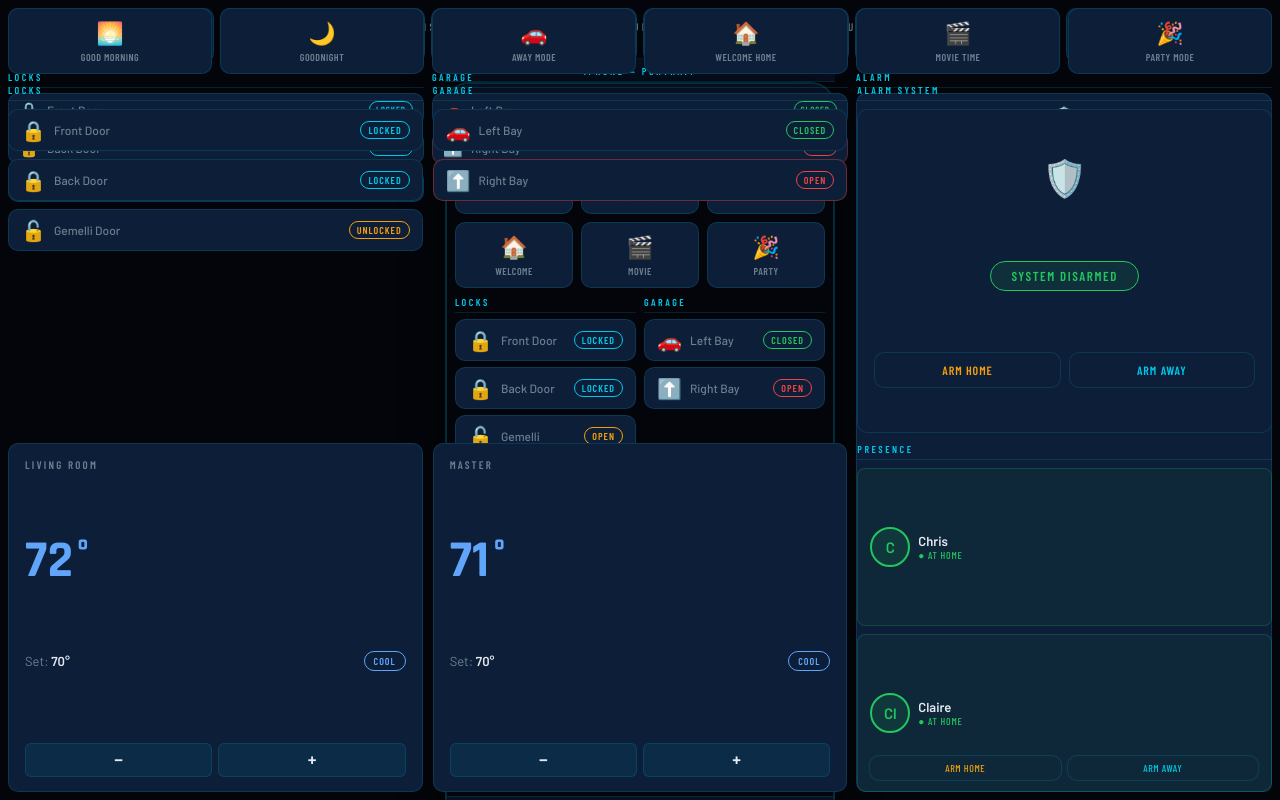
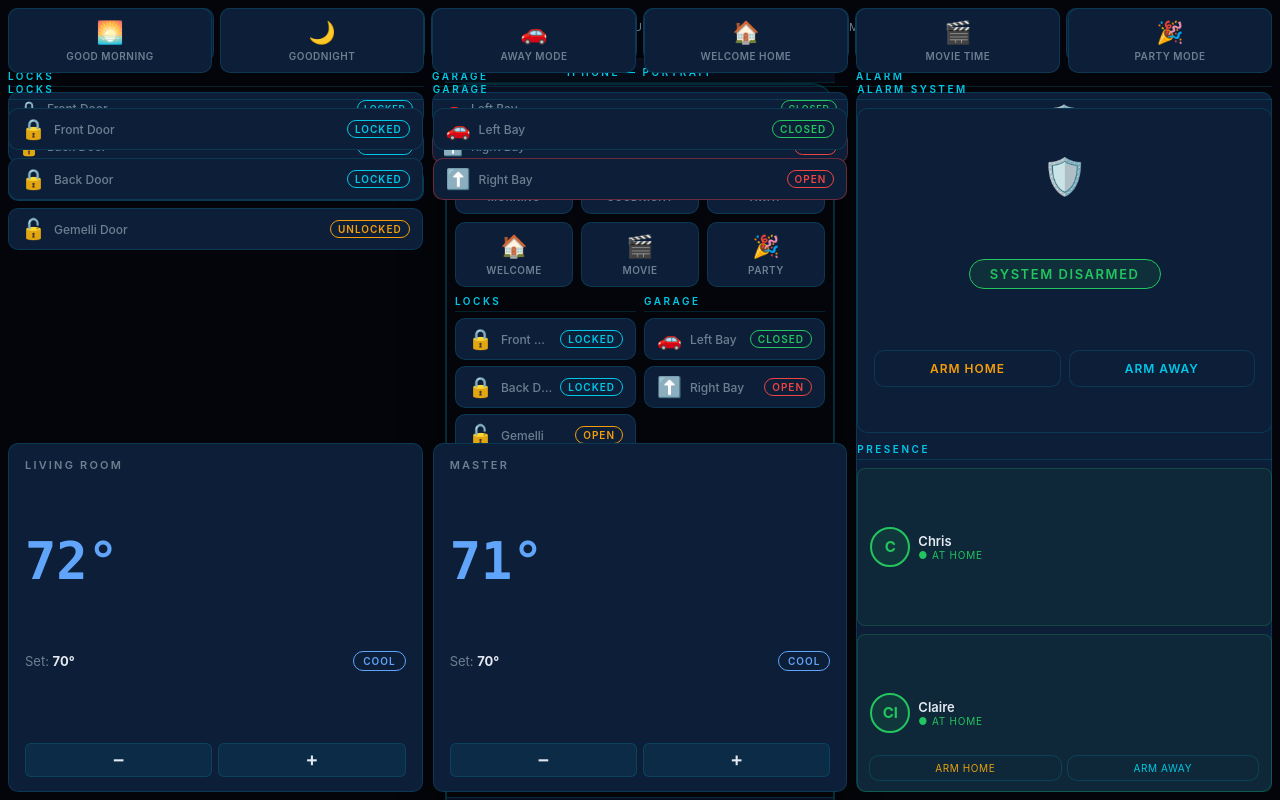
Before and after one commit to chris-kintegratedSystems/ha-dashboard, a plain HTML site: page mockup.html in a window 1280 px wide. Drawn offline with nearby package versions, Linux system fonts and the light colour scheme.

Commit message:
fix: remove Google Fonts — eliminates render-blocking on mobile cellular

```diff
--- a/mockup.html
+++ b/mockup.html
@@ -44,7 +44,7 @@ html, body {
   overflow: hidden;
   background: var(--bg-base);
   color: var(--text-primary);
-  font-family: 'Barlow', sans-serif;
+  font-family: -apple-system, BlinkMacSystemFont, 'Segoe UI', system-ui, sans-serif;
 }
 
 /* ── SHELL ─────────────────────────────────────────────────── */
@@ -67,7 +67,7 @@ html, body {
   gap: 12px;
 }
 .status-clock {
-  font-family: 'Rajdhani', sans-serif;
+  font-family: ui-monospace, 'SF Mono', Consolas, monospace;
   font-size: 22px;
   font-weight: 700;
   color: var(--text-primary);
@@ -75,7 +75,7 @@ html, body {
   min-width: 72px;
 }
 .status-date {
-  font-family: 'Barlow Condensed', sans-serif;
+  font-family: -apple-system, BlinkMacSystemFont, 'Segoe UI', system-ui, sans-serif;
   font-size: 11px;
   letter-spacing: 0.12em;
   color: var(--text-muted);
@@ -91,9 +91,9 @@ html, body {
   color: var(--text-primary);
 }
 .status-weather .icon { font-size: 18px; }
-.status-weather .temp { font-family: 'Rajdhani', sans-serif; font-size: 18px; font-weight: 600; }
+.status-weather .temp { font-family: ui-monospace, 'SF Mono', Consolas, monospace; font-size: 18px; font-weight: 600; }
 .alarm-badge {
-  font-family: 'Barlow Condensed', sans-serif;
+  font-family: -apple-system, BlinkMacSystemFont, 'Segoe UI', system-ui, sans-serif;
   font-size: 11px;
   font-weight: 600;
   letter-spacing: 0.12em;
@@ -160,7 +160,7 @@ html, body {
 .nav-item.active { color: var(--accent-cyan); }
 .nav-item svg { width: 24px; height: 24px; fill: currentColor; }
 .nav-label {
-  font-family: 'Barlow Condensed', sans-serif;
+  font-family: -apple-system, BlinkMacSystemFont, 'Segoe UI', system-ui, sans-serif;
   font-size: 10px;
   font-weight: 600;
   letter-spacing: 0.08em;
@@ -186,9 +186,9 @@ html, body {
 .card-row { display: flex; align-items: center; gap: 8px; }
 .card-icon { font-size: 20px; flex-shrink: 0; line-height: 1; }
 .card-label { font-size: 12px; font-weight: 500; color: var(--text-muted); flex: 1; white-space: nowrap; overflow: hidden; text-overflow: ellipsis; }
-.card-value { font-family: 'Rajdhani', sans-serif; font-size: 20px; font-weight: 700; line-height: 1; }
+.card-value { font-family: ui-monospace, 'SF Mono', Consolas, monospace; font-size: 20px; font-weight: 700; line-height: 1; }
 .card-state {
-  font-family: 'Barlow Condensed', sans-serif;
+  font-family: -apple-system, BlinkMacSystemFont, 'Segoe UI', system-ui, sans-serif;
   font-size: 10px; font-weight: 600; letter-spacing: 0.1em;
   text-transform: uppercase; padding: 2px 7px;
   border-radius: 10px; border: 1px solid currentColor;
@@ -207,7 +207,7 @@ html, body {
 
 /* Section title */
 .section-title {
-  font-family: 'Barlow Condensed', sans-serif;
+  font-family: -apple-system, BlinkMacSystemFont, 'Segoe UI', system-ui, sans-serif;
   font-size: 10px; font-weight: 600; letter-spacing: 0.25em;
   text-transform: uppercase; color: var(--accent-cyan);
   padding-bottom: 4px;
@@ -248,7 +248,7 @@ html, body {
 .quick-card:active { background: var(--bg-card-hover); border-color: var(--border-bright); }
 .quick-card .q-icon { font-size: 22px; }
 .quick-card .q-label {
-  font-family: 'Barlow Condensed', sans-serif;
+  font-family: -apple-system, BlinkMacSystemFont, 'Segoe UI', system-ui, sans-serif;
   font-size: 10px; font-weight: 600; letter-spacing: 0.05em;
   text-transform: uppercase; color: var(--text-muted);
 }
@@ -261,7 +261,7 @@ html, body {
   gap: var(--gap);
 }
 .security-grid .col-header {
-  font-family: 'Barlow Condensed', sans-serif;
+  font-family: -apple-system, BlinkMacSystemFont, 'Segoe UI', system-ui, sans-serif;
   font-size: 10px; font-weight: 600; letter-spacing: 0.2em;
   text-transform: uppercase; color: var(--accent-cyan);
   padding: 0 2px;
@@ -306,12 +306,12 @@ html, body {
 }
 .climate-card:active { background: var(--bg-card-hover); }
 .climate-room {
-  font-family: 'Barlow Condensed', sans-serif;
+  font-family: -apple-system, BlinkMacSystemFont, 'Segoe UI', system-ui, sans-serif;
   font-size: 11px; font-weight: 600; letter-spacing: 0.2em;
   text-transform: uppercase; color: var(--text-muted);
 }
 .climate-temp {
-  font-family: 'Rajdhani', sans-serif;
+  font-family: ui-monospace, 'SF Mono', Consolas, monospace;
   font-size: 52px; font-weight: 700; line-height: 1;
 }
 .climate-meta {
@@ -320,7 +320,7 @@ html, body {
 .climate-setpoint { font-size: 13px; color: var(--text-muted); }
 .climate-setpoint strong { color: var(--text-primary); }
 .climate-mode-badge {
-  font-family: 'Barlow Condensed', sans-serif;
+  font-family: -apple-system, BlinkMacSystemFont, 'Segoe UI', system-ui, sans-serif;
   font-size: 10px; font-weight: 600; letter-spacing: 0.1em;
   text-transform: uppercase; padding: 3px 9px;
   border-radius: 12px; border: 1px solid currentColor;
@@ -331,7 +331,7 @@ html, body {
 .climate-btn {
   flex: 1; height: 34px; border-radius: 6px;
   background: rgba(0,200,232,0.08); border: 1px solid var(--border);
-  color: var(--text-primary); font-family: 'Rajdhani', sans-serif;
+  color: var(--text-primary); font-family: ui-monospace, 'SF Mono', Consolas, monospace;
   font-size: 18px; font-weight: 700; cursor: pointer;
   display: flex; align-items: center; justify-content: center;
 }
@@ -359,7 +359,7 @@ html, body {
 }
 .light-group-card:active { background: var(--bg-card-hover); }
 .lg-header { display: flex; align-items: center; justify-content: space-between; }
-.lg-title { font-family: 'Rajdhani', sans-serif; font-size: 18px; font-weight: 700; }
+.lg-title { font-family: ui-monospace, 'SF Mono', Consolas, monospace; font-size: 18px; font-weight: 700; }
 .lg-icon { font-size: 24px; }
 .lg-count { font-size: 12px; color: var(--text-muted); margin-top: 2px; }
 .lg-toggle {
@@ -369,7 +369,7 @@ html, body {
 .toggle-btn {
   flex: 1; height: 34px; border-radius: 6px;
   background: rgba(0,200,232,0.08); border: 1px solid var(--border);
-  color: var(--text-primary); font-family: 'Barlow Condensed', sans-serif;
+  color: var(--text-primary); font-family: -apple-system, BlinkMacSystemFont, 'Segoe UI', system-ui, sans-serif;
   font-size: 11px; font-weight: 600; letter-spacing: 0.08em;
   text-transform: uppercase; cursor: pointer;
 }
@@ -379,7 +379,7 @@ html, body {
   display: flex; flex-wrap: wrap; gap: 4px; margin-top: 8px;
 }
 .lg-light-pill {
-  font-family: 'Barlow Condensed', sans-serif;
+  font-family: -apple-system, BlinkMacSystemFont, 'Segoe UI', system-ui, sans-serif;
   font-size: 10px; font-weight: 600; letter-spacing: 0.05em;
   text-transform: uppercase; padding: 3px 8px; border-radius: 10px;
   border: 1px solid;
@@ -433,7 +433,7 @@ html, body {
   padding: 20px 10px 8px;
 }
 .camera-name {
-  font-family: 'Barlow Condensed', sans-serif;
+  font-family: -apple-system, BlinkMacSystemFont, 'Segoe UI', system-ui, sans-serif;
   font-size: 12px; font-weight: 600; letter-spacing: 0.1em;
   text-transform: uppercase; color: var(--text-primary);
 }
@@ -469,7 +469,7 @@ html, body {
 }
 .media-header { display: flex; align-items: center; justify-content: space-between; }
 .media-title {
-  font-family: 'Barlow Condensed', sans-serif;
+  font-family: -apple-system, BlinkMacSystemFont, 'Segoe UI', system-ui, sans-serif;
   font-size: 10px; font-weight: 600; letter-spacing: 0.2em; text-transform: uppercase; color: var(--accent-cyan);
 }
 .media-playing { font-size: 13px; color: var(--text-primary); font-weight: 500; }
@@ -499,7 +499,7 @@ html, body {
   display: flex; flex-direction: column; gap: 8px;
 }
 .more-card-title {
-  font-family: 'Barlow Condensed', sans-serif;
+  font-family: -apple-system, BlinkMacSystemFont, 'Segoe UI', system-ui, sans-serif;
   font-size: 10px; font-weight: 600; letter-spacing: 0.2em; text-transform: uppercase; color: var(--accent-cyan);
 }
 .presence-row { display: flex; gap: 8px; }
@@ -518,7 +518,7 @@ html, body {
 .presence-avatar.away { border-color: var(--text-muted); background: rgba(106,128,144,0.1); color: var(--text-muted); }
 .presence-info { flex: 1; min-width: 0; }
 .presence-name { font-size: 13px; font-weight: 600; }
-.presence-status { font-size: 10px; color: var(--text-muted); font-family: 'Barlow Condensed', sans-serif; text-transform: uppercase; letter-spacing: 0.08em; }
+.presence-status { font-size: 10px; color: var(--text-muted); font-family: -apple-system, BlinkMacSystemFont, 'Segoe UI', system-ui, sans-serif; text-transform: uppercase; letter-spacing: 0.08em; }
 
 /* ── PREVIEW FRAME WRAPPER (demo only) ─────────────────────── */
 .preview-wrapper {
@@ -529,7 +529,7 @@ html, body {
   gap: 24px;
 }
 .preview-label {
-  font-family: 'Barlow Condensed', sans-serif;
+  font-family: -apple-system, BlinkMacSystemFont, 'Segoe UI', system-ui, sans-serif;
   font-size: 11px; letter-spacing: 0.3em; text-transform: uppercase;
   color: var(--text-muted); text-align: center;
 }
@@ -540,7 +540,7 @@ html, body {
   box-shadow: 0 0 40px rgba(0,0,0,0.6);
 }
 .frame-label {
-  font-family: 'Barlow Condensed', sans-serif;
+  font-family: -apple-system, BlinkMacSystemFont, 'Segoe UI', system-ui, sans-serif;
   font-size: 10px; font-weight: 600; letter-spacing: 0.25em; text-transform: uppercase;
   color: var(--accent-cyan); text-align: center;
   padding: 8px 0 4px; background: #080f20;
@@ -903,8 +903,8 @@ html, body {
                 <div class="card-state disarmed" style="font-size:11px;padding:4px 14px;color:var(--state-disarmed);border-color:var(--state-disarmed);display:inline-block">Disarmed</div>
               </div>
               <div style="display:grid;grid-template-columns:1fr 1fr;gap:5px;margin-top:6px">
-                <div class="card" style="padding:6px;text-align:center;font-size:10px;font-family:'Barlow Condensed',sans-serif;letter-spacing:.06em;text-transform:uppercase;color:var(--state-home)">Arm Home</div>
-                <div class="card" style="padding:6px;text-align:center;font-size:10px;font-family:'Barlow Condensed',sans-serif;letter-spacing:.06em;text-transform:uppercase;color:var(--accent-cyan)">Arm Away</div>
+                <div class="card" style="padding:6px;text-align:center;font-size:10px;font-family:-apple-system,BlinkMacSystemFont,'Segoe UI',system-ui,sans-serif;letter-spacing:.06em;text-transform:uppercase;color:var(--state-home)">Arm Home</div>
+                <div class="card" style="padding:6px;text-align:center;font-size:10px;font-family:-apple-system,BlinkMacSystemFont,'Segoe UI',system-ui,sans-serif;letter-spacing:.06em;text-transform:uppercase;color:var(--accent-cyan)">Arm Away</div>
               </div>
             </div>
           </div>
@@ -983,8 +983,8 @@ html, body {
               <div style="font-size:36px">🛡️</div>
               <div class="alarm-badge disarmed" style="font-size:13px;padding:6px 20px">System Disarmed</div>
               <div style="display:flex;gap:8px;width:100%">
-                <div class="card" style="flex:1;text-align:center;padding:10px;color:var(--state-home);font-family:'Barlow Condensed',sans-serif;font-size:12px;font-weight:600;letter-spacing:.08em;text-transform:uppercase">Arm Home</div>
-                <div class="card" style="flex:1;text-align:center;padding:10px;color:var(--accent-cyan);font-family:'Barlow Condensed',sans-serif;font-size:12px;font-weight:600;letter-spacing:.08em;text-transform:uppercase">Arm Away</div>
+                <div class="card" style="flex:1;text-align:center;padding:10px;color:var(--state-home);font-family:-apple-system,BlinkMacSystemFont,'Segoe UI',system-ui,sans-serif;font-size:12px;font-weight:600;letter-spacing:.08em;text-transform:uppercase">Arm Home</div>
+                <div class="card" style="flex:1;text-align:center;padding:10px;color:var(--accent-cyan);font-family:-apple-system,BlinkMacSystemFont,'Segoe UI',system-ui,sans-serif;font-size:12px;font-weight:600;letter-spacing:.08em;text-transform:uppercase">Arm Away</div>
               </div>
             </div>
           </div>
@@ -1044,7 +1044,7 @@ html, body {
     </div>
   </div>
 
-  <div style="font-family:'Barlow Condensed',sans-serif;font-size:11px;color:var(--text-muted);letter-spacing:.2em;text-transform:uppercase;text-align:center;padding:8px 0 24px">
+  <div style="font-family:-apple-system,BlinkMacSystemFont,'Segoe UI',system-ui,sans-serif;font-size:11px;color:var(--text-muted);letter-spacing:.2em;text-transform:uppercase;text-align:center;padding:8px 0 24px">
     Tap nav items in the iPhone portrait frame to switch pages &nbsp;·&nbsp; KIntegrated Systems &nbsp;·&nbsp; v2 April 2026
   </div>
 </div>
```
